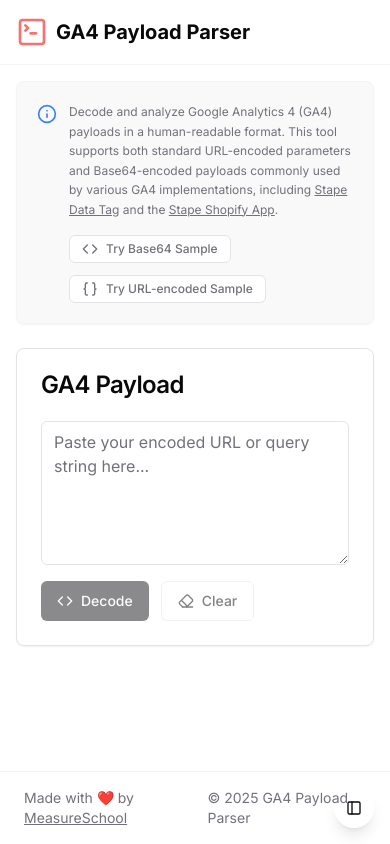
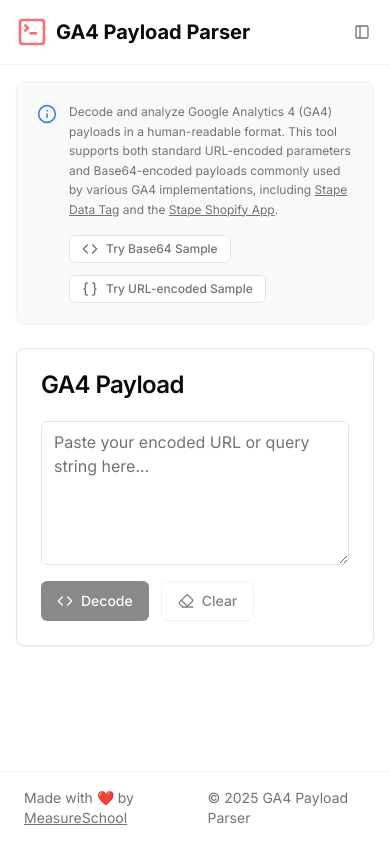
Before and after one commit to prabapro/ga4-payload-parser, a React (Vite) app: page / in a window 390 px wide. Built offline with nearby package versions, Linux system fonts and the light colour scheme.

Commit message:
💄 bring sidebar toggle to top on mobile

```diff
--- a/src/components/layout/Sidebar.tsx
+++ b/src/components/layout/Sidebar.tsx
@@ -59,12 +59,12 @@
       <Button
         variant="ghost"
         size="icon"
-        className="fixed bottom-4 right-4 h-10 w-10 rounded-full shadow-lg md:hidden z-50"
+        className="fixed top-5 right-4 h-6 w-6 md:hidden z-50 "
         onClick={() => setIsOpen(!isOpen)}>
         {isOpen ? (
-          <PanelLeftClose className="h-4 w-4" />
+          <PanelLeftClose className="h-4 w-4 text-muted-foreground" />
         ) : (
-          <PanelLeft className="h-4 w-4" />
+          <PanelLeft className="h-4 w-4 text-muted-foreground" />
         )}
       </Button>
 
```
